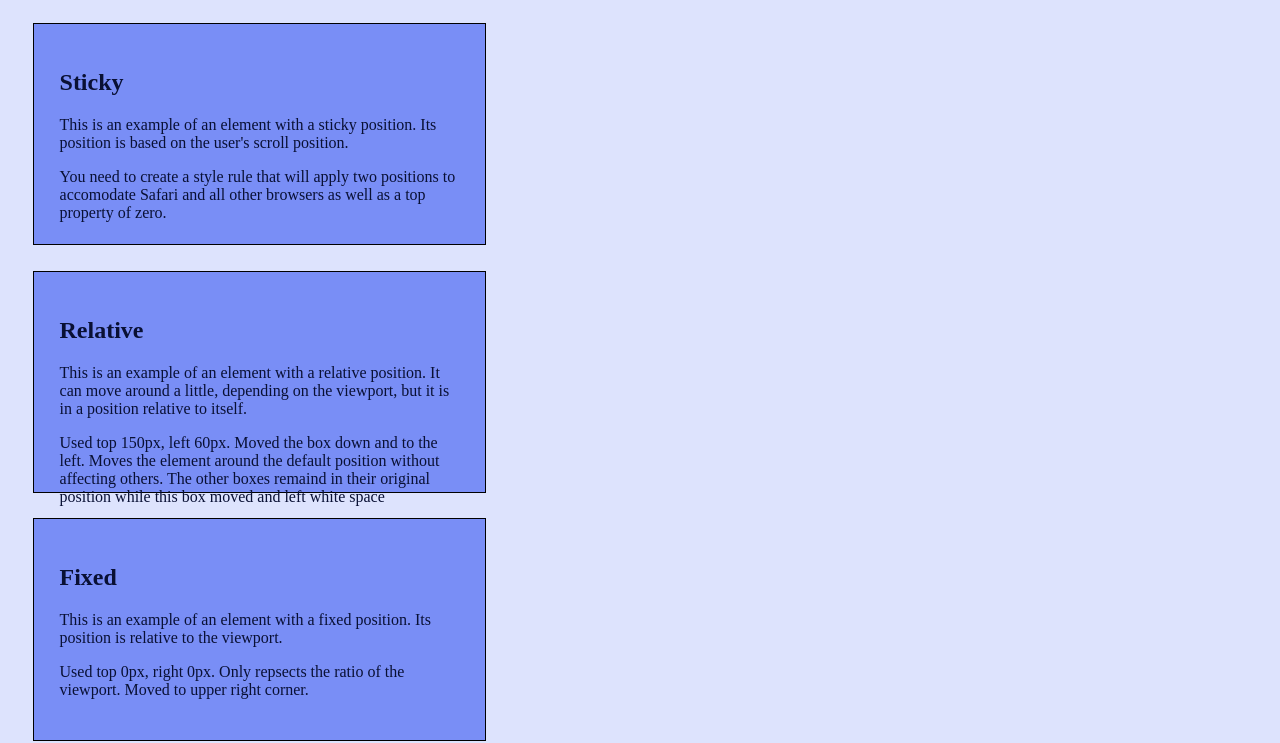
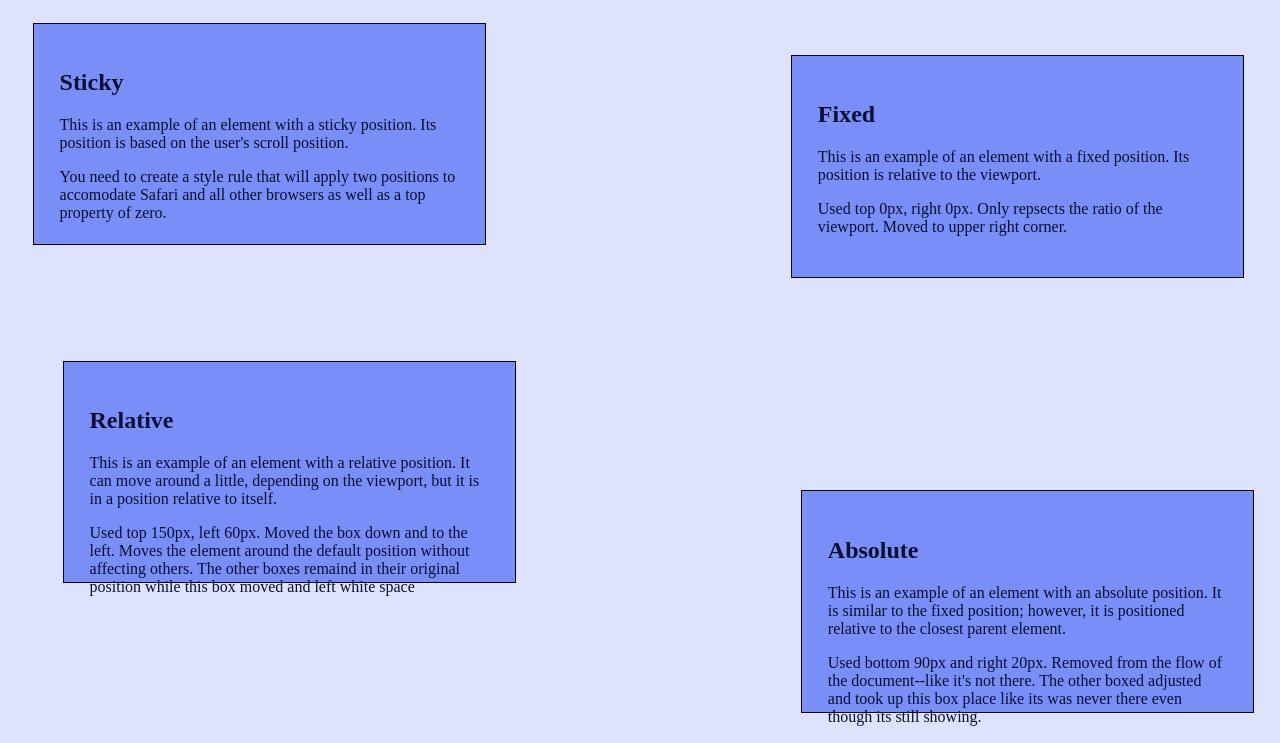
Before and after one commit to TlucasX5/Ch5_Apply_Extend_Analyze, a plain HTML site: page extend/index.html in a window 1280 px wide. Shown: the part 61-804 px from the top of the page. Drawn offline with Linux system fonts and the light colour scheme.

Commit message:
Update extend05.css

```diff
--- a/extend/css/extend05.css
+++ b/extend/css/extend05.css
@@ -23,30 +23,30 @@ body {
 }
 
 /* sticky */
-.box sticky {
+.sticky {
     position: -webkit-sticky;           /* Keeps header info at top of viewport while scrolling */
     position: sticky;
     top: 0;
 }
 
 /* relative */
-.box relative {
+.relative {
     position: relative;
-    top: 150px;
-    left: 60px;
+    top: 90px;
+    left: 30px;
 }
 
 /* fixed */
-.box fixed {
+.fixed {
     position: fixed;
-    top: 0px;
-    right: 0px;
+    top: 90px;
+    right: 10px;
 }
 
 
 /* absolute */
-.box absolute {
+.absolute {
     position: absolute;
-    bottom: 90;
-    right: 20;
+    bottom: 0;
+    right: 0;
 }
```
